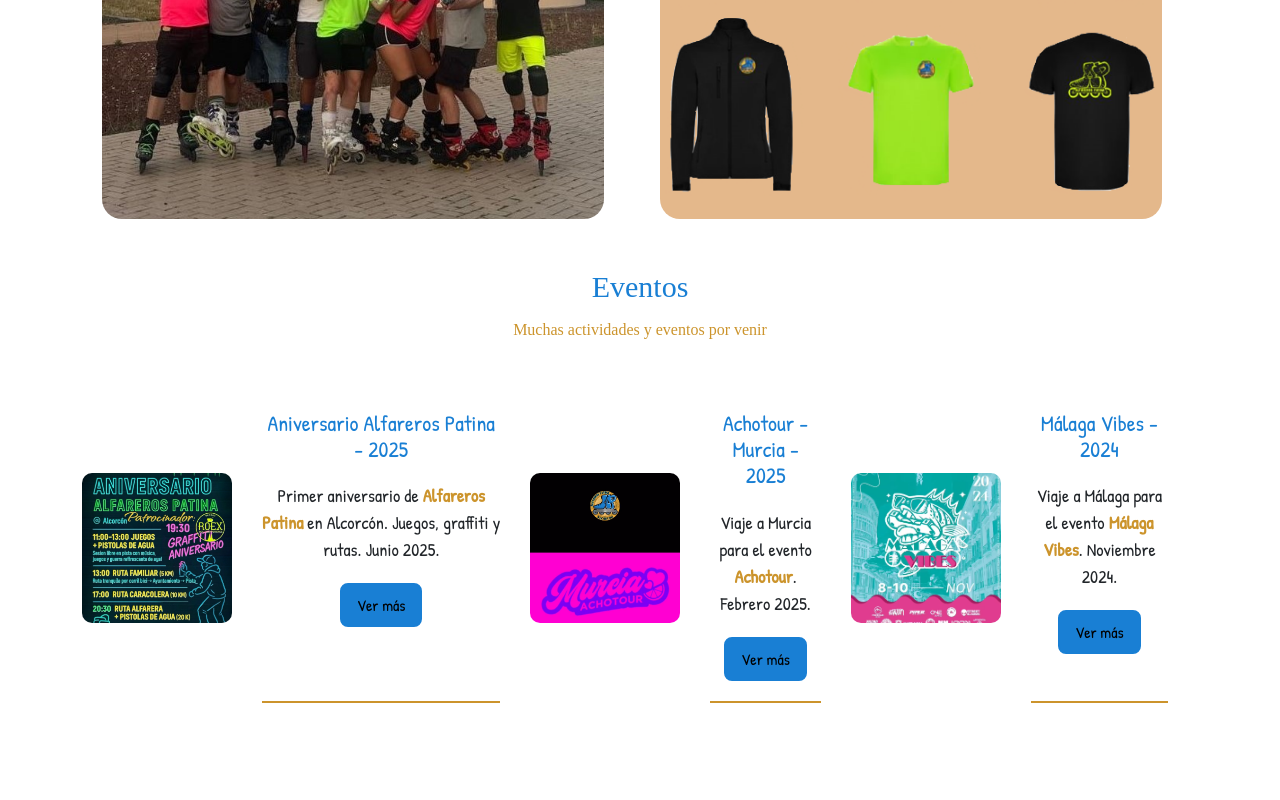
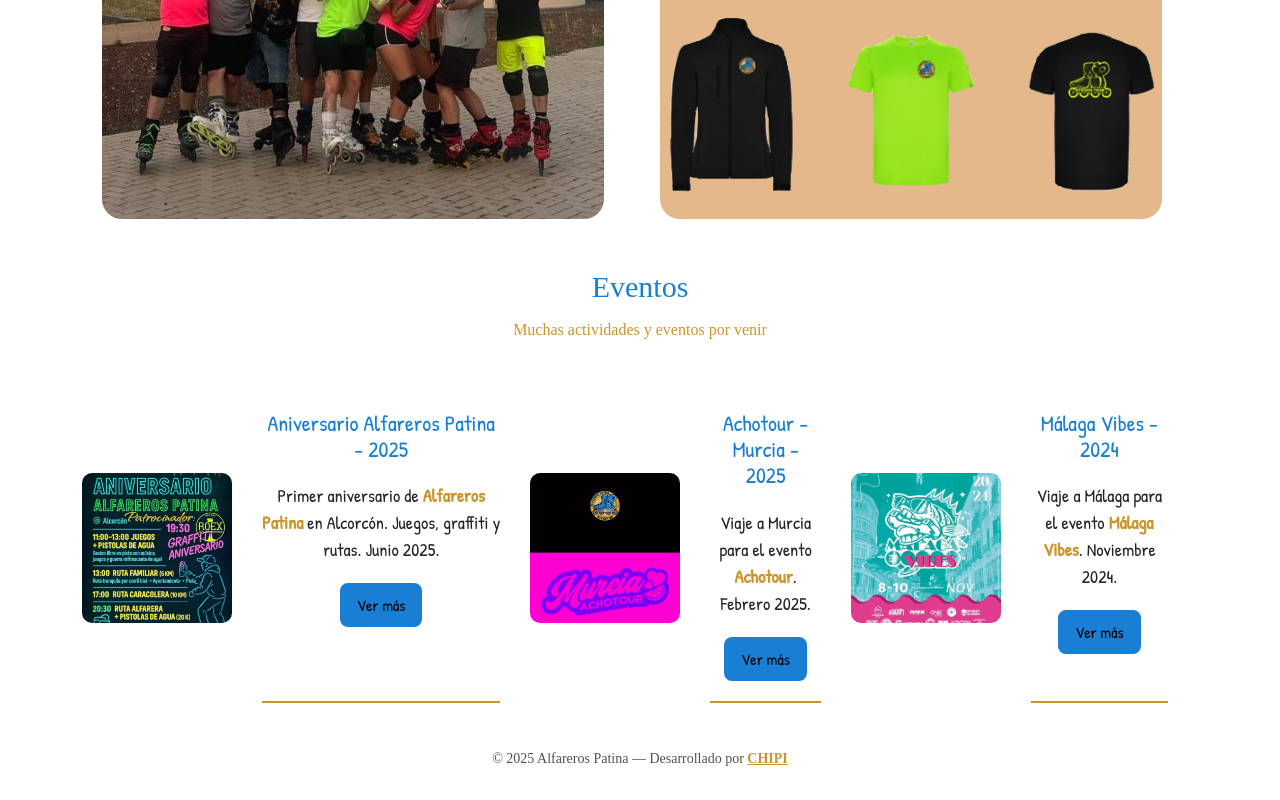
Before and after one commit to CHIPIXB/alfareros-patina, an Angular app: page / in a window 1280 px wide. Shown: the part 918-1718 px from the top of the page. Before the commit the page ends 1651 px from the top, so only its background shows below. Built offline with nearby package versions, Linux system fonts and the light colour scheme; a web font is replaced by a local one.

Commit message:
añadido el footer al app.html

```diff
--- a/src/app/app.html
+++ b/src/app/app.html
@@ -1,2 +1,3 @@
 <app-header></app-header>
 <router-outlet />
+<app-footer></app-footer>
--- a/src/app/app.ts
+++ b/src/app/app.ts
@@ -1,10 +1,11 @@
 import { Component } from '@angular/core';
 import { RouterOutlet } from '@angular/router';
 import { Header } from "./components/header/header";
+import { Footer } from "./components/footer/footer";
 
 @Component({
   selector: 'app-root',
-  imports: [RouterOutlet, Header],
+  imports: [RouterOutlet, Header, Footer],
   templateUrl: './app.html',
   styleUrl: './app.css'
 })
```
